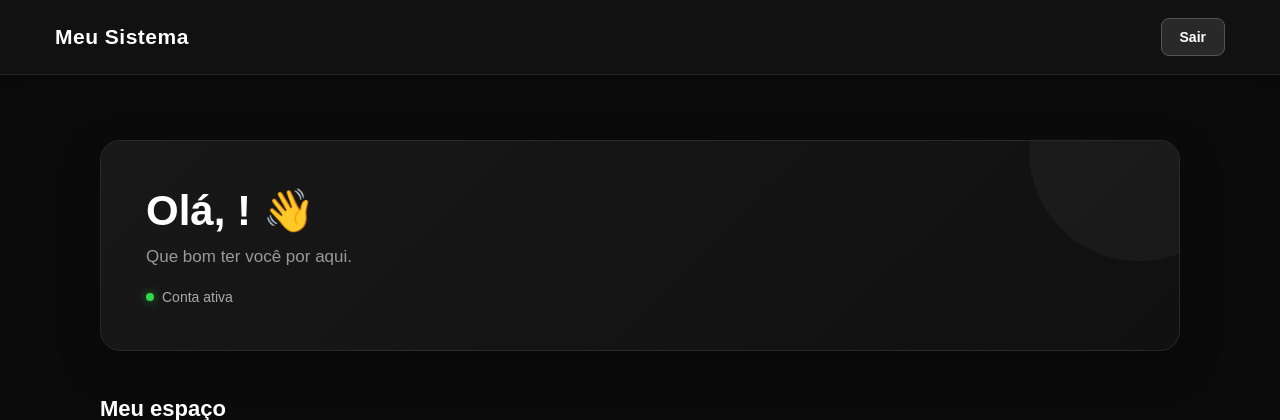
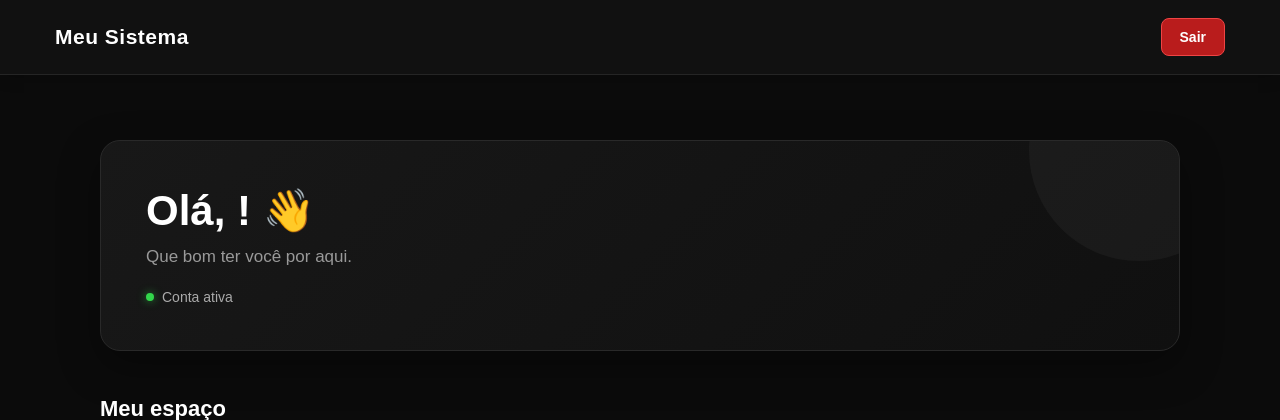
Before and after one commit to joaovitorfelipe/login-e-cadastro, a Flask app: template templates/home.html in a window 1280 px wide, with the pointer over the restyled element. Shown: the top 420 px of the page. Run offline with Flask 3, Linux system fonts and the light colour scheme; the template is opened without the code that fills it, so the values that code supplies are empty; some libraries are stand-ins or nearby versions.

Commit message:
botão Sair

```diff
--- a/static/home.css
+++ b/static/home.css
@@ -60,8 +60,9 @@ body.home-page {
 }
 
 .home-page header a:hover {
-    background: #292929;
-    border-color: #555;
+    background: #b91c1c;
+    border-color: #ef4444;
+    color: white;
 }
 
 
```
